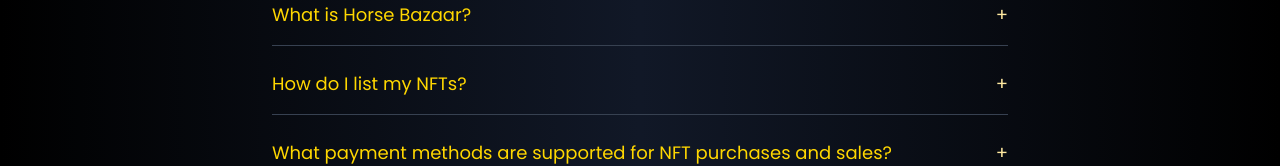
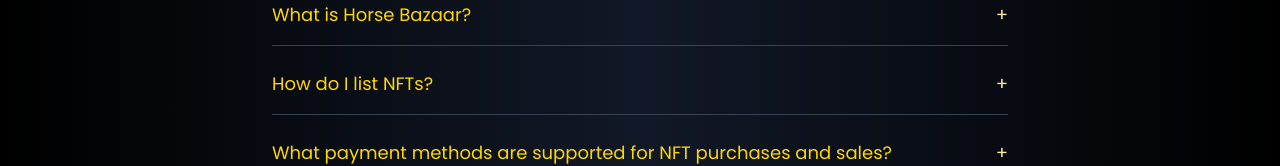
Before and after one commit to Barklegne/invincible-gg-assignmen, a React (Vite) app: page / in a window 1280 px wide. Shown: the part 1668-1834 px from the top of the page. Built offline with nearby package versions, Linux system fonts and the light colour scheme.

Commit message:
feat: faq updated 2.4

```diff
--- a/src/data/faq.js
+++ b/src/data/faq.js
@@ -4,7 +4,7 @@
 		a: 'Horse Bazaar is a modern NFT marketplace for digital art, collectibles, and more, featuring a premium user experience and gold-themed design.',
 	},
 	{
-		q: 'How do I list my NFTs?',
+		q: 'How do I list NFTs?',
 		a: 'Simply connect your wallet, click "Explore" or "Get Started," and follow the prompts to list your NFT securely and easily via the built-in marketplace.',
 	},
 	{
```
